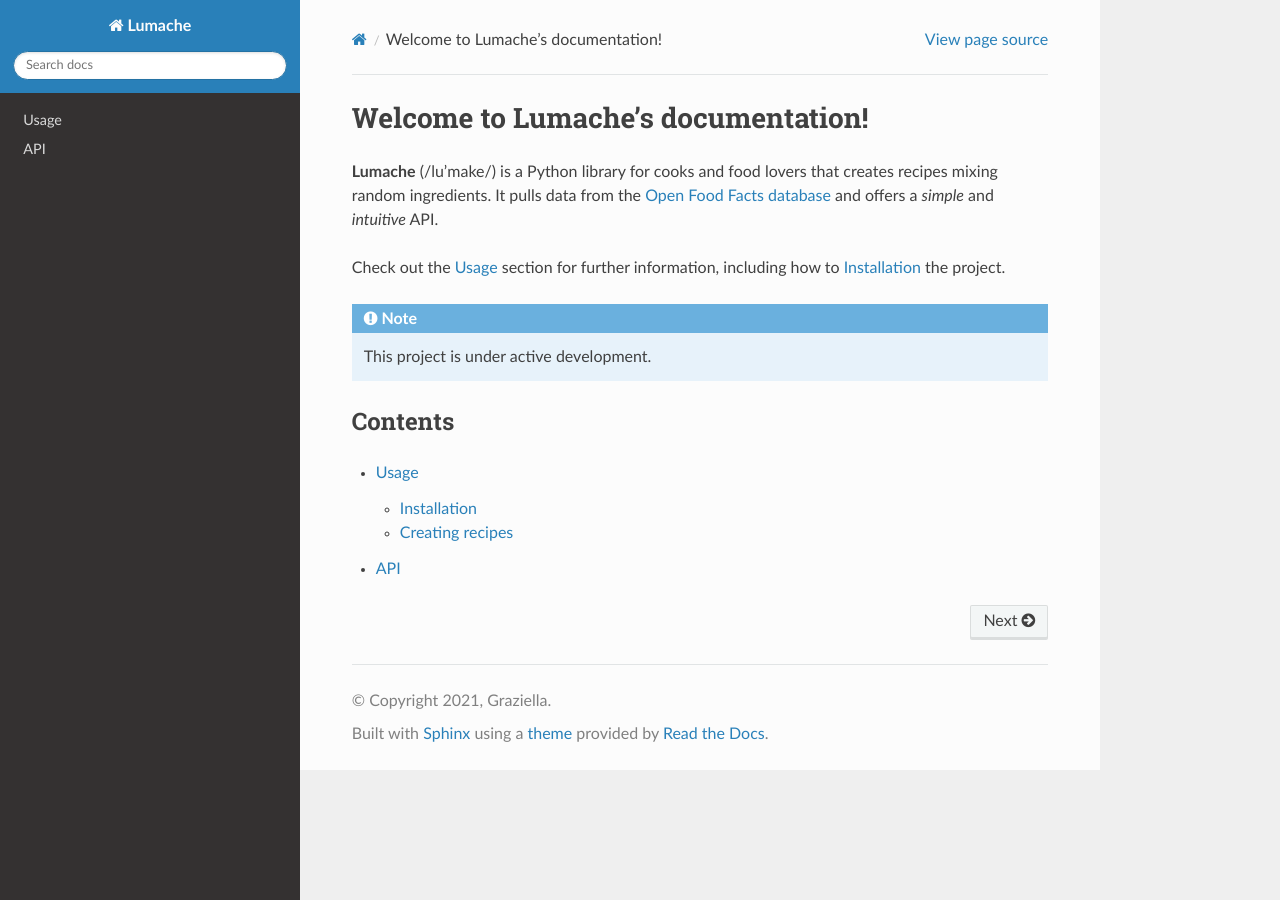
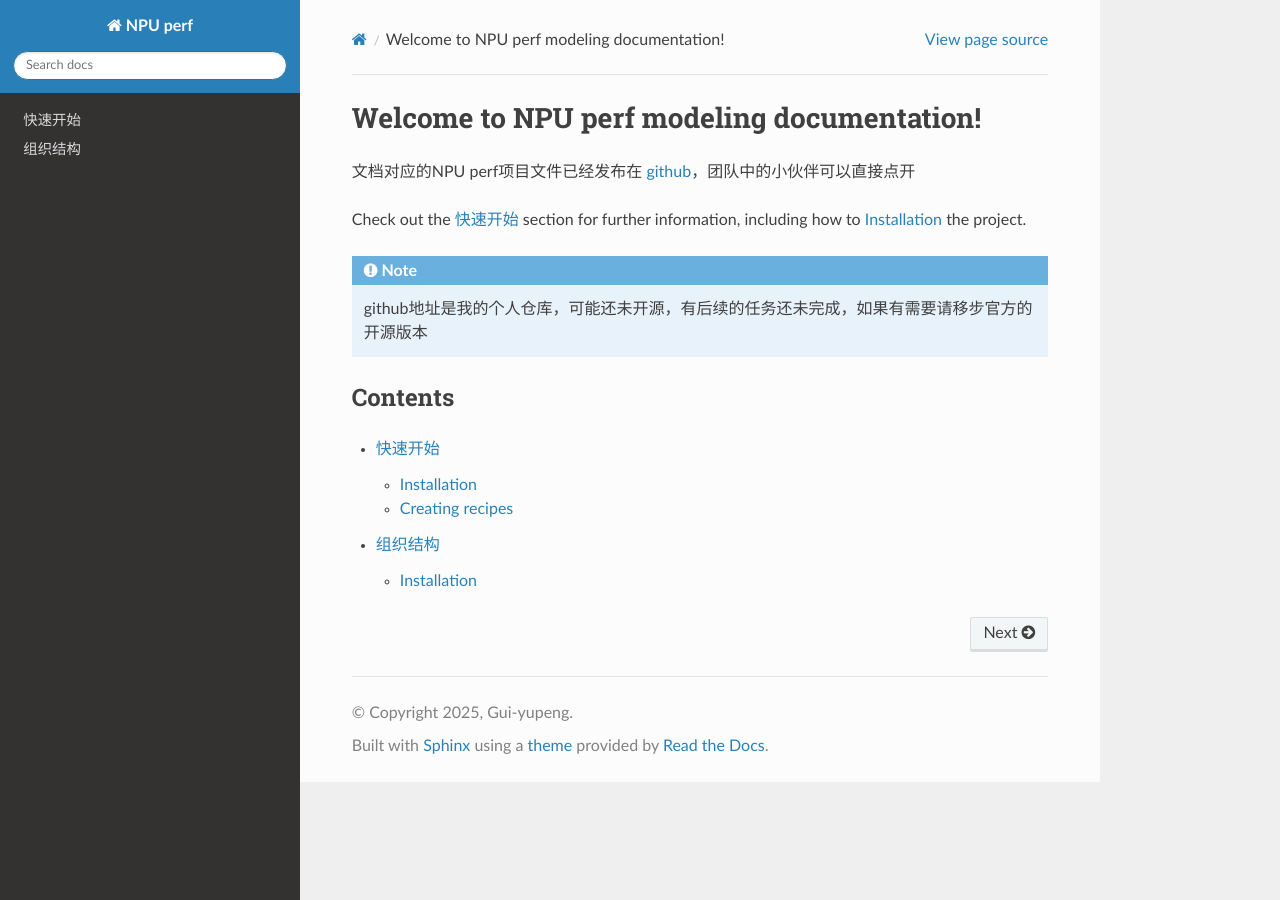
Before and after one commit to gui-yupeng/NPUperf-docs, a Sphinx documentation site: the page built from docs/source/index.rst, in a window 1280 px wide. Built offline with Sphinx 7.4.7 and the Read the Docs theme 3.1.0, drawn with Linux system fonts in a browser that asks for light colours.

Commit message:
开始书写

```diff
--- a/docs/source/api.rst
+++ /dev/null
@@ -1,7 +0,0 @@
-API
-===
-
-.. autosummary::
-   :toctree: generated
-
-   lumache
--- a/docs/source/conf.py
+++ b/docs/source/conf.py
@@ -2,10 +2,11 @@
 
 # -- Project information
 
-project = 'Lumache'
-copyright = '2021, Graziella'
-author = 'Graziella'
+project = 'NPU perf'
+copyright = '2025, Gui-yupeng'
+author = 'gui-yupeng'
 
+# 暂时放在这里不修改了
 release = '0.1'
 version = '0.1.0'
 
--- a/docs/source/index.rst
+++ b/docs/source/index.rst
@@ -1,22 +1,21 @@
-Welcome to Lumache's documentation!
+Welcome to NPU perf modeling documentation!
 ===================================
 
-**Lumache** (/lu'make/) is a Python library for cooks and food lovers
-that creates recipes mixing random ingredients.
-It pulls data from the `Open Food Facts database <https://world.openfoodfacts.org/>`_
-and offers a *simple* and *intuitive* API.
+文档对应的NPU perf项目文件已经发布在 `github <https://github.com/gui-yupeng/damo-npuperf>`_，团队中的小伙伴可以直接点开
 
-Check out the :doc:`usage` section for further information, including
+
+Check out the :doc:`快速开始` section for further information, including
 how to :ref:`installation` the project.
 
 .. note::
 
-   This project is under active development.
+   github地址是我的个人仓库，可能还未开源，有后续的任务还未完成，如果有需要请移步官方的开源版本
 
 Contents
 --------
 
 .. toctree::
+   :maxdepth: 2
 
-   usage
-   api
+   快速开始
+   组织结构
--- /dev/null
+++ b/docs/source/快速开始.rst
@@ -0,0 +1,16 @@
+快速开始
+========
+
+.. _installation:
+
+Installation
+------------
+
+To use Lumache, first install it using pip:
+
+.. code-block:: console
+
+   (.venv) $ pip install lumache
+
+Creating recipes
+----------------
--- /dev/null
+++ b/docs/source/组织结构.rst
@@ -0,0 +1,8 @@
+组织结构
+========
+
+
+Installation
+------------
+
+To use Lumache, first install it using pip:
```
Also changed, not shown: docs/source/usage.rst (deleted, +0 -33 lines), lumache.py (deleted, +0 -23 lines), 1 other file.
